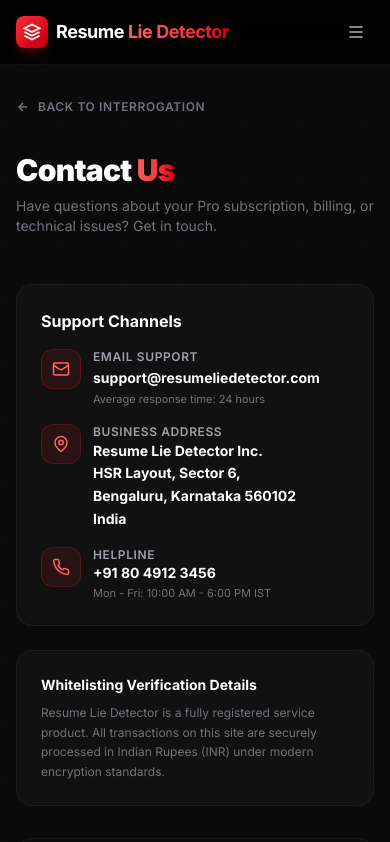
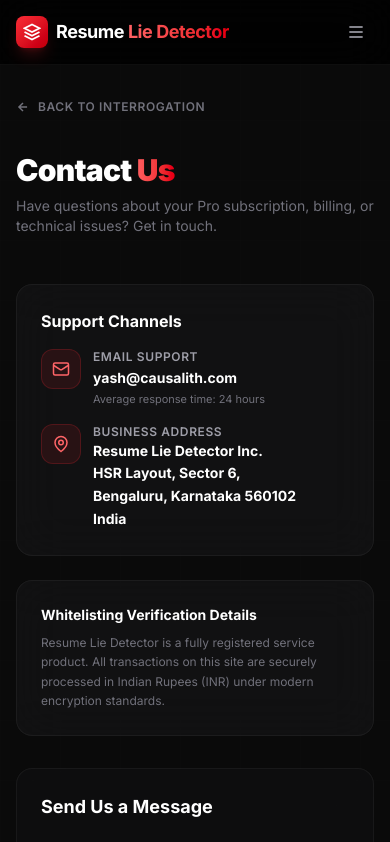
Before and after one commit to Autocrat2005/Resume-Lie-Detector, a Next.js app: page /contact in a window 390 px wide. Shown: the top 842 px of the page. Built offline with nearby package versions, Linux system fonts and the light colour scheme; no server answers.

Commit message:
docs: update support email to yash@causalith.com and remove phone support

```diff
--- a/src/app/contact/page.tsx
+++ b/src/app/contact/page.tsx
@@ -64,8 +64,8 @@
                   </div>
                   <div>
                     <div className="text-xs font-semibold text-zinc-400 uppercase tracking-wider">Email Support</div>
-                    <a href="mailto:support@resumeliedetector.com" className="text-sm font-bold text-white hover:text-red-400 transition-colors">
-                      support@resumeliedetector.com
+                    <a href="mailto:yash@causalith.com" className="text-sm font-bold text-white hover:text-red-400 transition-colors">
+                      yash@causalith.com
                     </a>
                     <div className="text-[11px] text-zinc-500 mt-0.5">Average response time: 24 hours</div>
                   </div>
@@ -87,20 +87,6 @@
                       Bengaluru, Karnataka 560102<br />
                       India
                     </div>
-                  </div>
-                </div>
-
-                {/* Phone */}
-                <div className="flex gap-3">
-                  <div className="flex h-10 w-10 shrink-0 items-center justify-center rounded-xl bg-red-500/10 text-red-400 border border-red-500/20">
-                    <svg width="18" height="18" viewBox="0 0 24 24" fill="none" stroke="currentColor" strokeWidth="2">
-                      <path d="M22 16.92v3a2 2 0 0 1-2.18 2 19.79 19.79 0 0 1-8.63-3.07 19.5 19.5 0 0 1-6-6 19.79 19.79 0 0 1-3.07-8.67A2 2 0 0 1 4.11 2h3a2 2 0 0 1 2 1.72 12.84 12.84 0 0 0 .7 2.81 2 2 0 0 1-.45 2.11L8.09 9.91a16 16 0 0 0 6 6l1.27-1.27a2 2 0 0 1 2.11-.45 12.84 12.84 0 0 0 2.81.7A2 2 0 0 1 22 16.92z" />
-                    </svg>
-                  </div>
-                  <div>
-                    <div className="text-xs font-semibold text-zinc-400 uppercase tracking-wider">Helpline</div>
-                    <div className="text-sm font-bold text-white">+91 80 4912 3456</div>
-                    <div className="text-[11px] text-zinc-500 mt-0.5">Mon - Fri: 10:00 AM - 6:00 PM IST</div>
                   </div>
                 </div>
               </div>
--- a/src/app/refunds/page.tsx
+++ b/src/app/refunds/page.tsx
@@ -48,7 +48,7 @@
                   <strong className="text-white">Self-Service Cancellation:</strong> You can cancel your Pro plan at any time through your Profile or Account settings page.
                 </li>
                 <li>
-                  <strong className="text-white">Email Cancellation:</strong> Alternatively, you may request a cancellation by emailing our support team at <a href="mailto:support@resumeliedetector.com" className="text-red-400 hover:underline">support@resumeliedetector.com</a>. Please send the request from the email address registered with your account.
+                  <strong className="text-white">Email Cancellation:</strong> Alternatively, you may request a cancellation by emailing our support team at <a href="mailto:yash@causalith.com" className="text-red-400 hover:underline">yash@causalith.com</a>. Please send the request from the email address registered with your account.
                 </li>
               </ul>
               <p className="text-xs text-zinc-400">
@@ -92,7 +92,7 @@
               </p>
               <div className="rounded-xl border border-white/5 bg-zinc-900/50 p-4 space-y-2 text-xs">
                 <p>
-                  <strong className="text-zinc-400">Email Address:</strong> <a href="mailto:support@resumeliedetector.com" className="text-red-400 hover:underline">support@resumeliedetector.com</a>
+                  <strong className="text-zinc-400">Email Address:</strong> <a href="mailto:yash@causalith.com" className="text-red-400 hover:underline">yash@causalith.com</a>
                 </p>
                 <p>
                   <strong className="text-zinc-400">Required Details:</strong> Please include your full name, registered account email, date of transaction, amount paid, and transaction reference ID (obtained from your email receipt).
--- a/src/app/terms/page.tsx
+++ b/src/app/terms/page.tsx
@@ -121,7 +121,7 @@
                 If you have any questions or clarifications regarding these Terms, please reach out to us at:
               </p>
               <p className="text-zinc-300 font-medium">
-                Email: <a href="mailto:support@resumeliedetector.com" className="text-red-400 hover:underline">support@resumeliedetector.com</a><br />
+                Email: <a href="mailto:yash@causalith.com" className="text-red-400 hover:underline">yash@causalith.com</a><br />
                 Address: Resume Lie Detector Inc., Sector 6, HSR Layout, Bengaluru, KA, 560102, India
               </p>
             </section>
```
